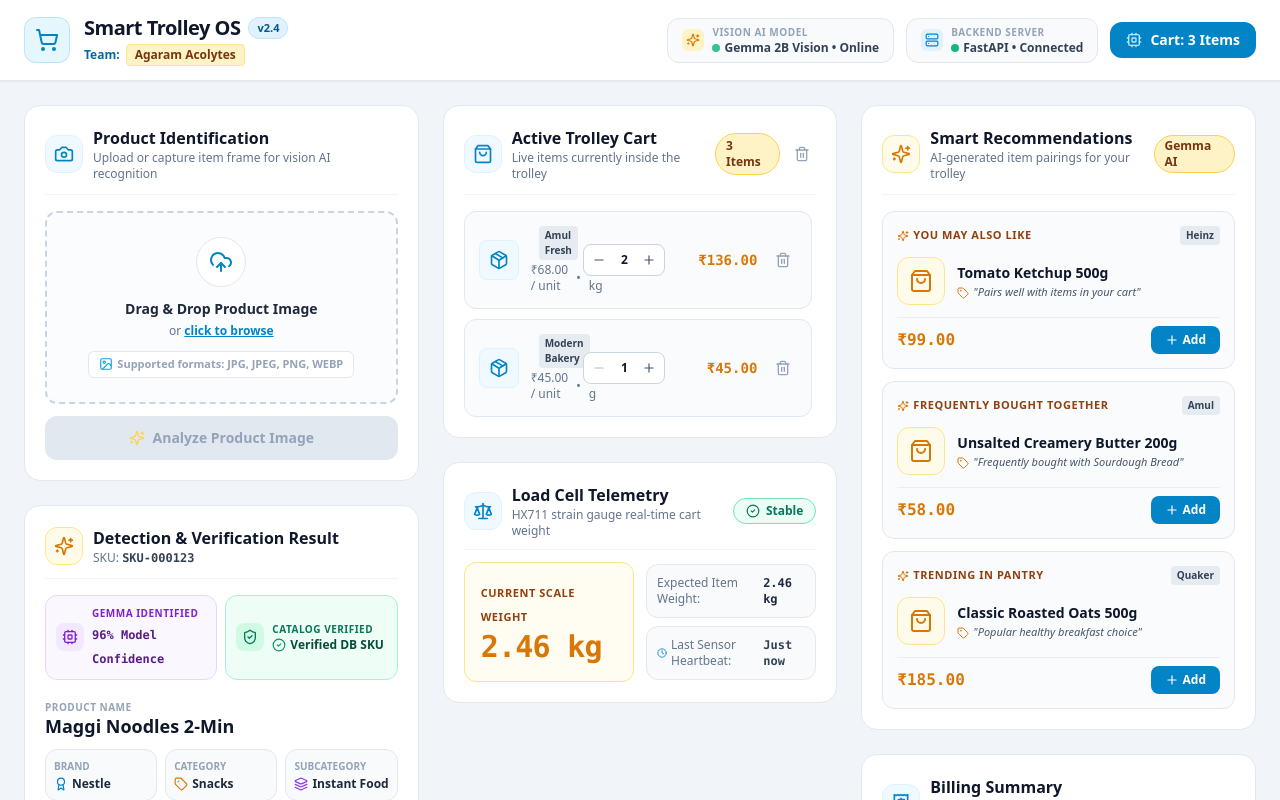
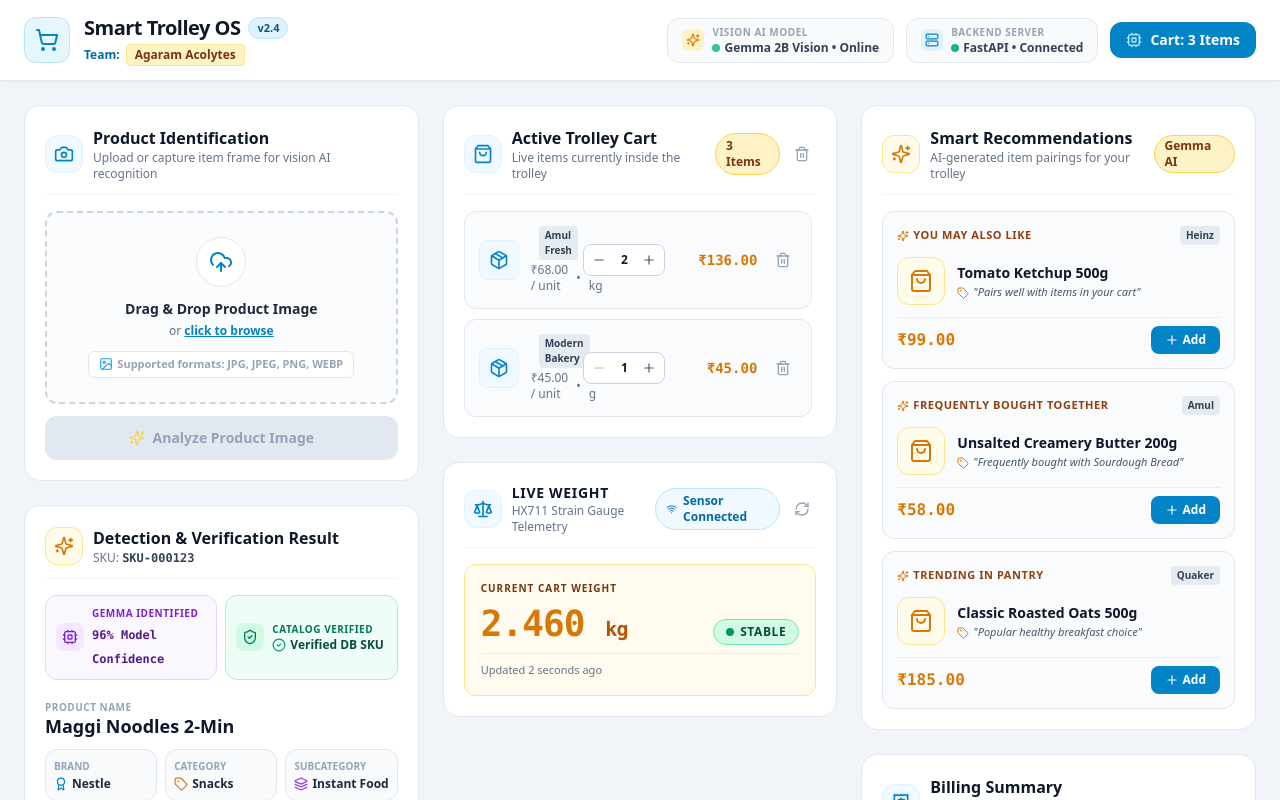
Before and after one commit to selladuraisomasundaram/Loading_Z, a Next.js app: page / in a window 1280 px wide. Shown: the top 800 px of the page. Built offline with nearby package versions, Linux system fonts and the light colour scheme.

Commit message:
feat: implement LoadCellCard with src/types/sensor.ts and useSensorData hook

```diff
--- a/src/components/dashboard/LoadCellCard.tsx
+++ b/src/components/dashboard/LoadCellCard.tsx
@@ -1,10 +1,86 @@
 "use client";
 
 import React from "react";
-import LoadCellTelemetry from "./LoadCellTelemetry";
+import { Scale, Wifi, RefreshCw } from "lucide-react";
+import { useSensorData } from "@/hooks/useSensorData";
 
 export const LoadCellCard: React.FC = () => {
-  return <LoadCellTelemetry />;
+  const { sensorData, tareScale } = useSensorData();
+
+  return (
+    <div className="bg-white border border-slate-200 rounded-2xl p-5 shadow-xs space-y-4">
+      {/* Header */}
+      <div className="flex items-center justify-between border-b border-slate-100 pb-3">
+        <div className="flex items-center space-x-2.5">
+          <div className="p-2 bg-sky-50 text-sky-600 rounded-xl border border-sky-100">
+            <Scale className="w-5 h-5" />
+          </div>
+          <div>
+            <h3 className="font-extrabold text-slate-900 text-sm tracking-wider uppercase">
+              LIVE WEIGHT
+            </h3>
+            <p className="text-xs text-slate-500">
+              HX711 Strain Gauge Telemetry
+            </p>
+          </div>
+        </div>
+
+        {/* Sensor Connection State */}
+        <div className="flex items-center space-x-2">
+          <span
+            className={`inline-flex items-center gap-1.5 px-2.5 py-1 rounded-full text-xs font-bold border ${
+              sensorData.connected
+                ? "bg-sky-50 text-sky-700 border-sky-200"
+                : "bg-rose-50 text-rose-700 border-rose-200"
+            }`}
+          >
+            <Wifi className="w-3.5 h-3.5" />
+            {sensorData.connected ? "Sensor Connected" : "Sensor Offline"}
+          </span>
+
+          <button
+            type="button"
+            onClick={tareScale}
+            className="p-1.5 text-slate-400 hover:text-sky-600 hover:bg-sky-50 rounded-lg transition-colors"
+            title="Tare Scale"
+          >
+            <RefreshCw className="w-4 h-4" />
+          </button>
+        </div>
+      </div>
+
+      {/* Main Weight Display in Kg & Status Badges */}
+      <div className="p-4 bg-amber-50/80 border border-amber-200 rounded-xl space-y-2">
+        <span className="text-[10px] font-bold text-amber-900 uppercase tracking-widest block">
+          Current Cart Weight
+        </span>
+
+        <div className="flex items-baseline justify-between">
+          <p className="text-4xl font-black text-amber-600 font-mono tracking-tight">
+            {sensorData.weightKg.toFixed(3)}{" "}
+            <span className="text-xl font-bold text-amber-700">kg</span>
+          </p>
+
+          {/* Stability Status Badge */}
+          <span
+            className={`inline-flex items-center gap-1.5 px-3 py-1 rounded-full text-xs font-black uppercase tracking-wider border ${
+              sensorData.stable
+                ? "bg-emerald-100 text-emerald-900 border-emerald-300 shadow-2xs"
+                : "bg-amber-100 text-amber-900 border-amber-300 animate-pulse"
+            }`}
+          >
+            <span className={`w-2 h-2 rounded-full ${sensorData.stable ? "bg-emerald-600" : "bg-amber-600"}`} />
+            {sensorData.stable ? "STABLE" : "MEASURING..."}
+          </span>
+        </div>
+
+        {/* Timestamp */}
+        <p className="text-[11px] text-slate-500 font-medium border-t border-amber-200/60 pt-2 mt-2">
+          {sensorData.timestamp}
+        </p>
+      </div>
+    </div>
+  );
 };
 
 export default LoadCellCard;
--- a/src/components/dashboard/LoadCellTelemetry.tsx
+++ b/src/components/dashboard/LoadCellTelemetry.tsx
@@ -1,78 +1,10 @@
 "use client";
 
 import React from "react";
-import { Scale, CheckCircle2, Clock } from "lucide-react";
-import { useCart } from "@/hooks/useCart";
-import { formatWeight } from "@/lib/utils";
+import LoadCellCard from "./LoadCellCard";
 
 export const LoadCellTelemetry: React.FC = () => {
-  const { loadCell } = useCart();
-
-  return (
-    <div className="bg-white border border-slate-200 rounded-2xl p-5 shadow-xs space-y-3">
-      <div className="flex items-center justify-between border-b border-slate-100 pb-2.5">
-        <div className="flex items-center space-x-2.5">
-          <div className="p-2 bg-sky-50 text-sky-600 rounded-xl border border-sky-100">
-            <Scale className="w-5 h-5" />
-          </div>
-          <div>
-            <h3 className="font-bold text-slate-900 text-base">
-              Load Cell Telemetry
-            </h3>
-            <p className="text-xs text-slate-500">
-              HX711 strain gauge real-time cart weight
-            </p>
-          </div>
-        </div>
-
-        <div className="flex items-center space-x-2">
-          {/* Stable / Unstable Status */}
-          <span
-            className={`inline-flex items-center gap-1.5 px-3 py-1 rounded-full text-xs font-bold border ${
-              loadCell.isStable
-                ? "bg-emerald-50 text-emerald-700 border-emerald-300"
-                : "bg-amber-50 text-amber-700 border-amber-300 animate-pulse"
-            }`}
-          >
-            <CheckCircle2 className="w-3.5 h-3.5" />
-            {loadCell.statusText}
-          </span>
-        </div>
-      </div>
-
-      <div className="grid grid-cols-1 sm:grid-cols-2 gap-3 items-center">
-        {/* Current Weight Display with Gold/Yellow Highlight */}
-        <div className="p-4 bg-amber-50/70 border border-amber-200 rounded-xl space-y-0.5">
-          <span className="text-[11px] font-bold text-amber-800 uppercase tracking-wider">
-            Current Scale Weight
-          </span>
-          <p className="text-3xl font-black text-amber-600 font-mono tracking-tight">
-            {formatWeight(loadCell.currentWeightGrams)}
-          </p>
-        </div>
-
-        {/* Expected vs Last Updated */}
-        <div className="space-y-2 text-xs">
-          <div className="p-2.5 bg-slate-50 border border-slate-200 rounded-xl flex items-center justify-between">
-            <span className="text-slate-500 font-medium">Expected Item Weight:</span>
-            <span className="font-bold text-slate-800 font-mono">
-              {formatWeight(loadCell.expectedWeightGrams)}
-            </span>
-          </div>
-
-          <div className="p-2.5 bg-slate-50 border border-slate-200 rounded-xl flex items-center justify-between">
-            <span className="text-slate-500 font-medium flex items-center gap-1">
-              <Clock className="w-3.5 h-3.5 text-sky-600" />
-              Last Sensor Heartbeat:
-            </span>
-            <span className="font-semibold text-slate-700 font-mono">
-              {loadCell.lastUpdated}
-            </span>
-          </div>
-        </div>
-      </div>
-    </div>
-  );
+  return <LoadCellCard />;
 };
 
 export default LoadCellTelemetry;
--- /dev/null
+++ b/src/hooks/useSensorData.ts
@@ -0,0 +1,46 @@
+"use client";
+
+import { useCartStore } from "@/store/cartStore";
+import { LoadCellData } from "@/types/sensor";
+
+/**
+ * Custom Hook for Load Cell Sensor Data Telemetry.
+ *
+ * BACKEND INTEGRATION NOTE FOR TEAM:
+ * This mock implementation currently reads the active cart weight and calculates weight in Kg.
+ * To integrate live hardware telemetry from ESP32 / Raspberry Pi:
+ * 1. Connect a WebSocket inside useEffect:
+ *    const ws = new WebSocket("ws://localhost:8000/ws/loadcell");
+ *    ws.onmessage = (event) => setSensorData(JSON.parse(event.data));
+ * 2. Return the live `sensorData` object.
+ *
+ * @returns { sensorData: LoadCellData, tareScale: () => void }
+ */
+export function useSensorData(): {
+  sensorData: LoadCellData;
+  tareScale: () => void;
+} {
+  const loadCell = useCartStore((state) => state.loadCell);
+  const updateLoadCellWeight = useCartStore(
+    (state) => state.updateLoadCellWeight
+  );
+
+  // Compute weight in Kg rounded to 3 decimal places (e.g., 205g -> 0.205 kg)
+  const weightKg = Number((loadCell.currentWeightGrams / 1000).toFixed(3));
+
+  const sensorData: LoadCellData = {
+    weightKg: isNaN(weightKg) ? 0.205 : weightKg,
+    stable: loadCell.isStable,
+    connected: true,
+    timestamp: "Updated 2 seconds ago",
+  };
+
+  const tareScale = () => {
+    updateLoadCellWeight(0, true);
+  };
+
+  return {
+    sensorData,
+    tareScale,
+  };
+}
--- a/src/types/index.ts
+++ b/src/types/index.ts
@@ -1,4 +1,5 @@
 export * from "./recommendation";
+export * from "./sensor";
 
 export type DetectionStatus = "idle" | "uploading" | "analyzing" | "success" | "error";
 
--- /dev/null
+++ b/src/types/sensor.ts
@@ -0,0 +1,6 @@
+export interface LoadCellData {
+  weightKg: number;
+  stable: boolean;
+  connected: boolean;
+  timestamp: string;
+}
```
